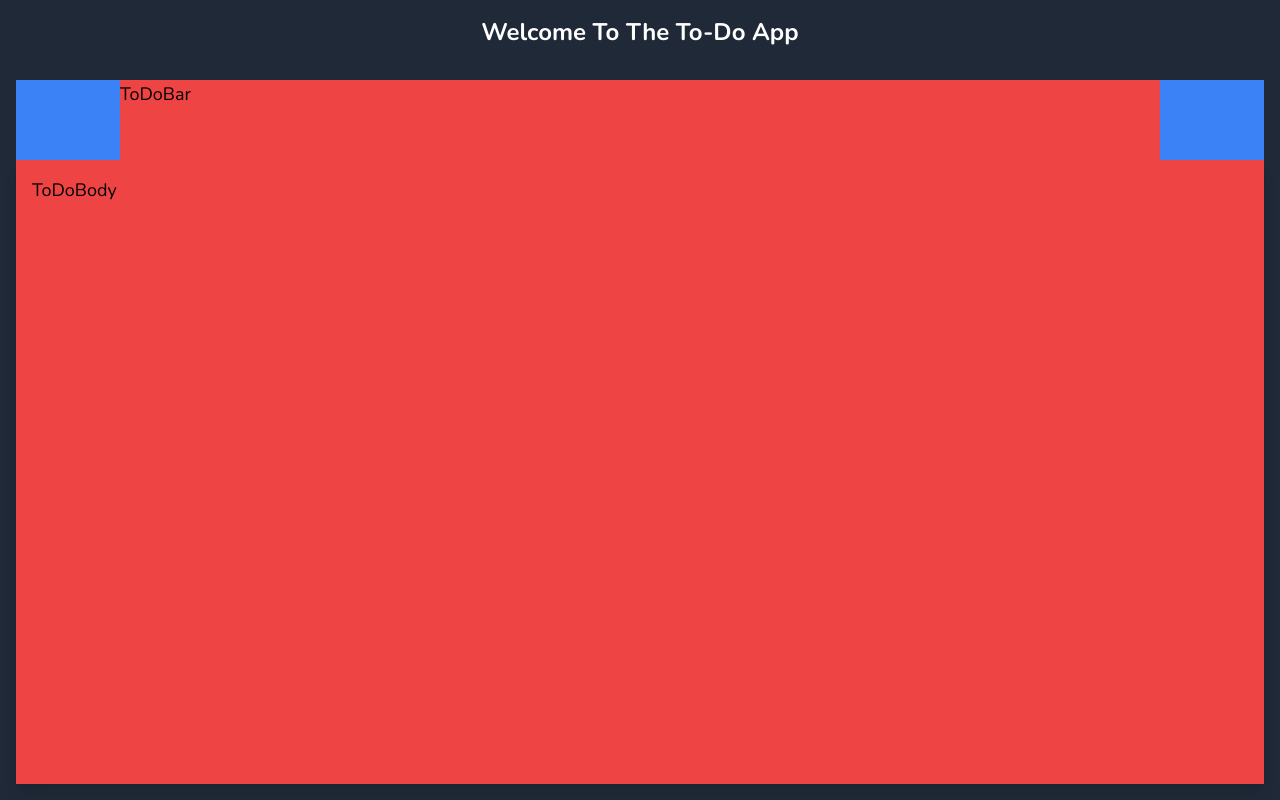
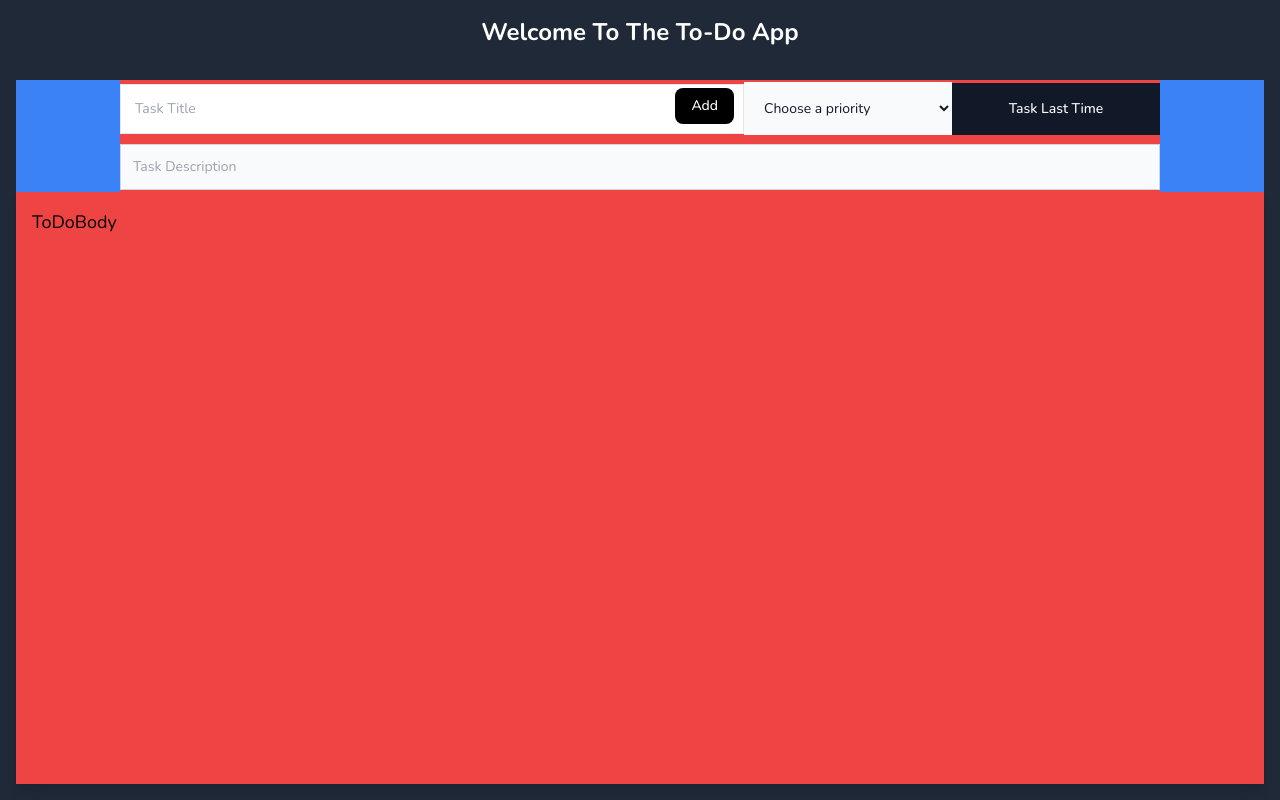
Before and after one commit to ErsaGunTosun/IToDo, a React (Create React App) app: page / in a window 1280 px wide. Built offline with nearby package versions, Linux system fonts and the light colour scheme.

Commit message:
UPDATE todo bar add inputs and buttons to todo bar

```diff
--- a/src/components/ToDoBar/ToDoBar.js
+++ b/src/components/ToDoBar/ToDoBar.js
@@ -2,8 +2,40 @@ import React from 'react'
 
 function ToDoBar() {
   return (
-    <div className='w-5/6 h-full bg-red-500 '>
-      ToDoBar
+    <div className='w-5/6 h-full flex flex-wrap items-center bg-red-500'>
+
+      {/* Add Task Input */}
+      <div className='basis-3/5'>
+        <div class="relative">
+          <input type="search" id="default-search" class="block w-full p-3.5 border-1 border text-sm outline-0" placeholder="Task Title" required />
+          <button type="submit" class="text-white absolute end-2.5 bottom-2.5 font-medium rounded-lg text-sm px-4 py-2 bg-black ">Add</button>
+        </div>
+      </div>
+
+
+      {/* Priority Dropdown */}
+      <div className='basis-1/5'>
+        <select id="priority" class="bg-gray-50 m-0 text-gray-900 text-sm  block w-full p-4 outline-none">
+          <option selected>Choose a priority</option>
+          <option value="5">High Priority</option>
+          <option value="4">Medium Priority</option>
+          <option value="2">Low Priority</option>
+          <option value="1">No Priority</option>
+        </select>
+      </div>
+
+      {/* Date Picker */}
+      <div className='basis-1/5'>
+        <button type="button" class="text-white w-full bg-gray-900 font-medium border-none  text-sm px-5 py-4 me-2 "> Task Last Time</button>
+      </div>
+
+      {/* Description Input */}
+      <div className='basis-1 flex-1 mt-1'>
+        <div>
+          <input type="text" id="first_name" class="bg-gray-50 border border-gray-300 text-gray-900 text-sm   block w-full p-3" placeholder="Task Description" required />
+        </div>
+      </div>
+
     </div>
   )
 }
--- a/src/components/ToDoBody/ToDoBody.js
+++ b/src/components/ToDoBody/ToDoBody.js
@@ -5,7 +5,7 @@ import ToDoBar from '../ToDoBar/ToDoBar'
 function ToDoBody() {
   return (
     <div class="h-full w-full flex flex-col bg-yellow-500 ">
-      <div class="h-20 flex justify-center bg-blue-500">
+      <div class="h-28 flex justify-center bg-blue-500">
         <ToDoBar />
       </div>
       <div class="w-full h-full flex-1 mx-auto p-4 text-lg bg-red-500 shadow-lg ">
```
